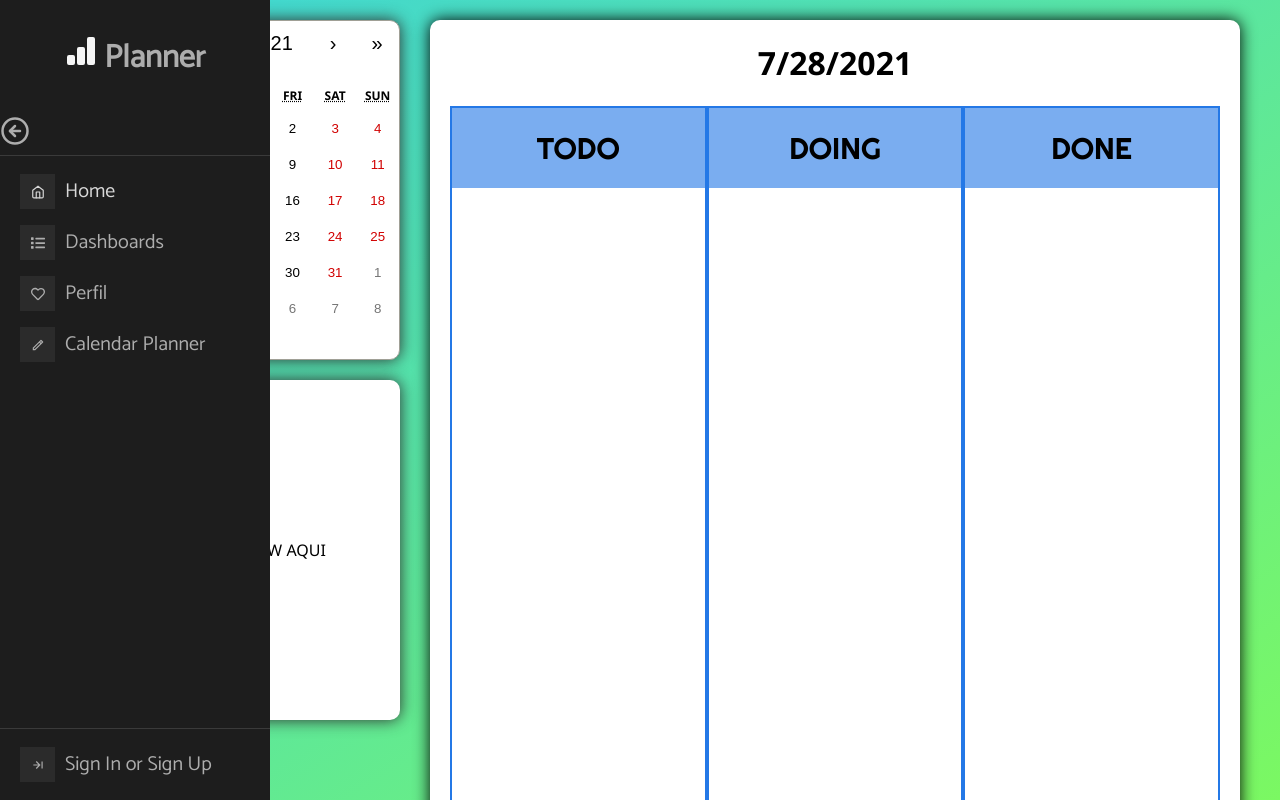
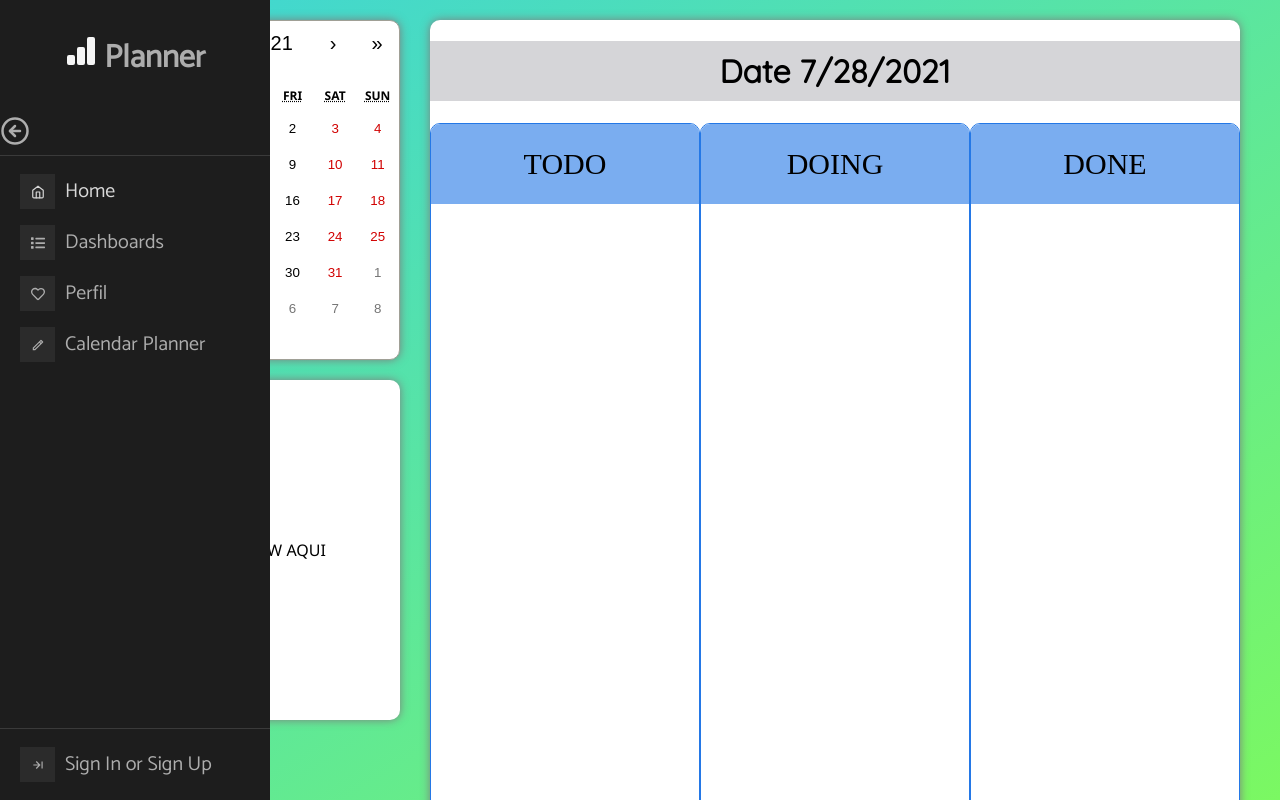
Before and after one commit to AnaLinsDev/todo-front-gps-deploy, a React (Create React App) app: page /scheduler in a window 1280 px wide. Shown: the top 800 px of the page. Built offline with nearby package versions, Linux system fonts and the light colour scheme.

Commit message:
adicionando scroll na coluna do painel

```diff
--- a/src/components/calendar/calendar.scss
+++ b/src/components/calendar/calendar.scss
@@ -5,7 +5,7 @@
         width: 300px;
         height: 340px;
         font-family: 'Segoe UI', Tahoma, Geneva, Verdana, sans-serif;
-        box-shadow: 0 0 1em rgb(47, 47, 47);
+        box-shadow: 0 0 0.6em rgb(126, 125, 125);
         border-radius: 10px;
     }
     .react-calendar__navigation button{
--- a/src/components/painel/painel.jsx
+++ b/src/components/painel/painel.jsx
@@ -34,6 +34,34 @@ function Painel({date}){
             date: "09/08/2021"
         },
         {
+            id : 9,
+            title: "title 09",
+            description:"description 09",
+            status:"DONE",
+            date: "09/08/2021"
+        },
+        {
+            id : 10,
+            title: "title 10",
+            description:"Lorem Ipsum is simply dummy text of the printing and typesetting industry. Lorem Ipsum has been the industry's standard dummy text ever since the 1500s, when an unknown printer took a galley of type and scrambled it to make a type specimen book. It has survived not only five centuries, but also the leap into electronic typesetting, remaining essentially unchanged. It was popularised in the 1960s with the release of Letraset sheets containing Lorem Ipsum passages, and more recently with desktop publishing software like Aldus PageMaker including versions of Lorem Ipsum.",
+            status:"DONE",
+            date: "09/08/2021"
+        },
+        {
+            id : 11,
+            title: "title 11",
+            description:"description 11",
+            status:"DONE",
+            date: "09/08/2021"
+        },
+        {
+            id : 12,
+            title: "title 12",
+            description:"Lorem Ipsum is simply dummy text of the printing and typesetting industry. Lorem Ipsum has been the industry's standard dummy text ever since the 1500s, when an unknown printer took a galley of type and scrambled it to make a type specimen book. It has survived not only five centuries, but also the leap into electronic typesetting, remaining essentially unchanged. It was popularised in the 1960s with the release of Letraset sheets containing Lorem Ipsum passages, and more recently with desktop publishing software like Aldus PageMaker including versions of Lorem Ipsum.",
+            status:"DONE",
+            date: "09/08/2021"
+        },
+        {
             id : 4,
             title: "title 04",
             description:"description 04",
@@ -49,7 +77,7 @@ function Painel({date}){
         },
         {
             id : 6,
-            title: "title 06",
+            title: "title 06 title 06 title 06 title 06",
             description:"description 06",
             status:"TODO",
             date: "08/08/2021"
@@ -72,7 +100,7 @@ function Painel({date}){
 
     return (
     <div className='painel'>
-    <h1>{date}</h1>
+    <h1> Date   {date}</h1>
     <div className='painel-main'>
         <div className='painel-colunm'>
             <p className='type'>TODO</p>
--- a/src/components/painel/painel.scss
+++ b/src/components/painel/painel.scss
@@ -1,25 +1,34 @@
-@import url('https://fonts.googleapis.com/css2?family=Righteous&display=swap');
+@import url('https://fonts.googleapis.com/css2?family=Quicksand&display=swap');
+
 .painel{
     width: 100%;
     height: auto;
     background-color: white;
-    font-family: 'Segoe UI', Tahoma, Geneva, Verdana, sans-serif;
-    box-shadow: 0 0 1em black;
+    font-family: 'Quicksand', sans-serif;
+    box-shadow: 0 0 0.6em rgb(126, 125, 125);
     border-radius: 10px;
     text-align: center;
+    margin-bottom: 40px;
 
-
+    h1{
+        padding: 10px;
+        background-color: rgb(213, 213, 216);
+    }
 
     .painel-main{
         height: 100vh;
-        margin: 20px;
+        margin: 0px;
         display: grid;
         grid-template-columns: repeat(3, 1fr);
+
 
         .painel-colunm{
             height: 100vh;
             border-collapse: collapse;
-            border: 2px solid rgb(36, 120, 230);
+            border: 0.5px solid rgb(36, 120, 230);
+            overflow: auto;
+            scroll-behavior: smooth;
+            border-radius: 10px;
         }
         .painel-colunm-tasks{
             height: 100;
@@ -41,3 +50,11 @@
         }
     }
 }
+
+.painel-colunm::-webkit-scrollbar {
+    width: 10px;
+  }
+
+.painel-colunm::-webkit-scrollbar-thumb {
+  background-color: rgb(31, 8, 160);
+  }
--- a/src/components/taskPainel/taskPainel.scss
+++ b/src/components/taskPainel/taskPainel.scss
@@ -1,5 +1,8 @@
+
+
+
 .task-painel{
-    width: 90%;
+    width: 85%;
     height: 150px;
     margin: 10px auto;
     border-radius: 10px 0 0 10px;
--- a/src/components/taskPreview/taskPreview.scss
+++ b/src/components/taskPreview/taskPreview.scss
@@ -3,7 +3,7 @@
     height: 340px;
     background-color: white;
     font-family: 'Segoe UI', Tahoma, Geneva, Verdana, sans-serif;
-    box-shadow: 0 0 1em rgb(47, 47, 47);
+    box-shadow: 0 0 0.6em rgb(126, 125, 125);
     border-radius: 10px;
 
     display: flex;
```
